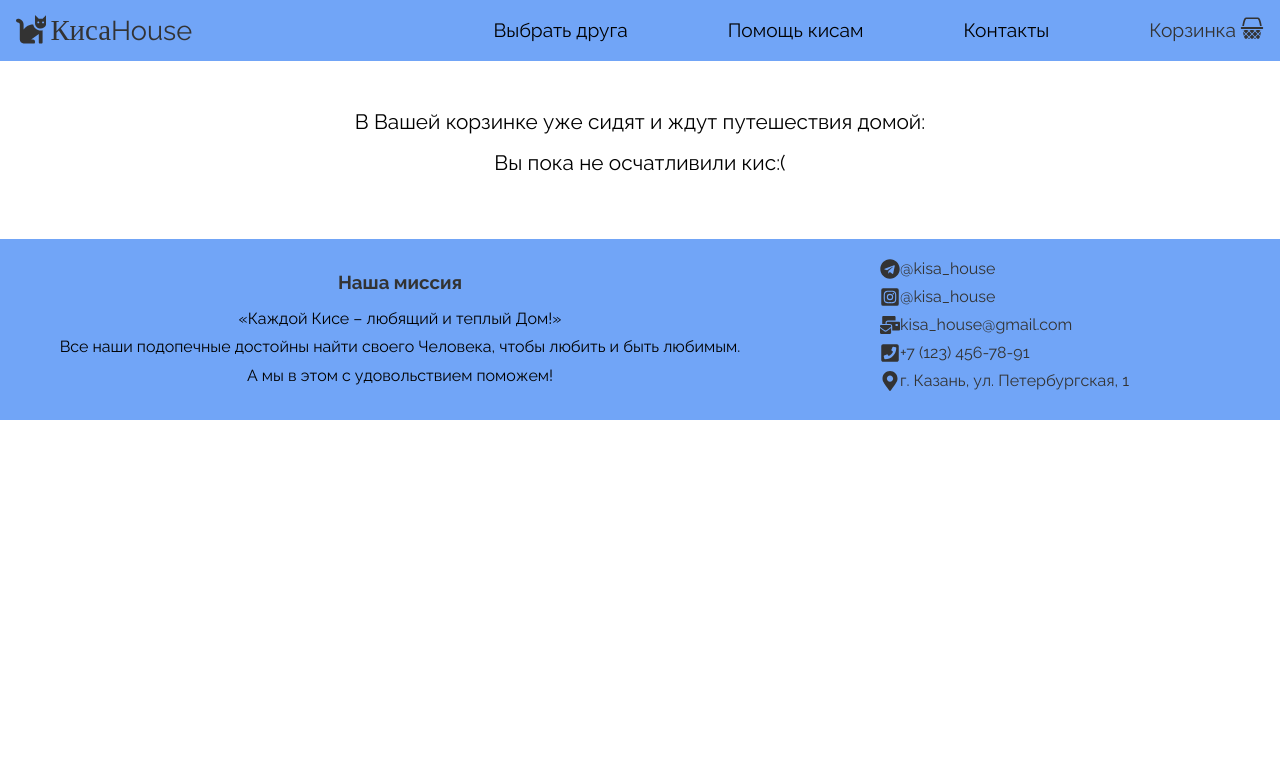
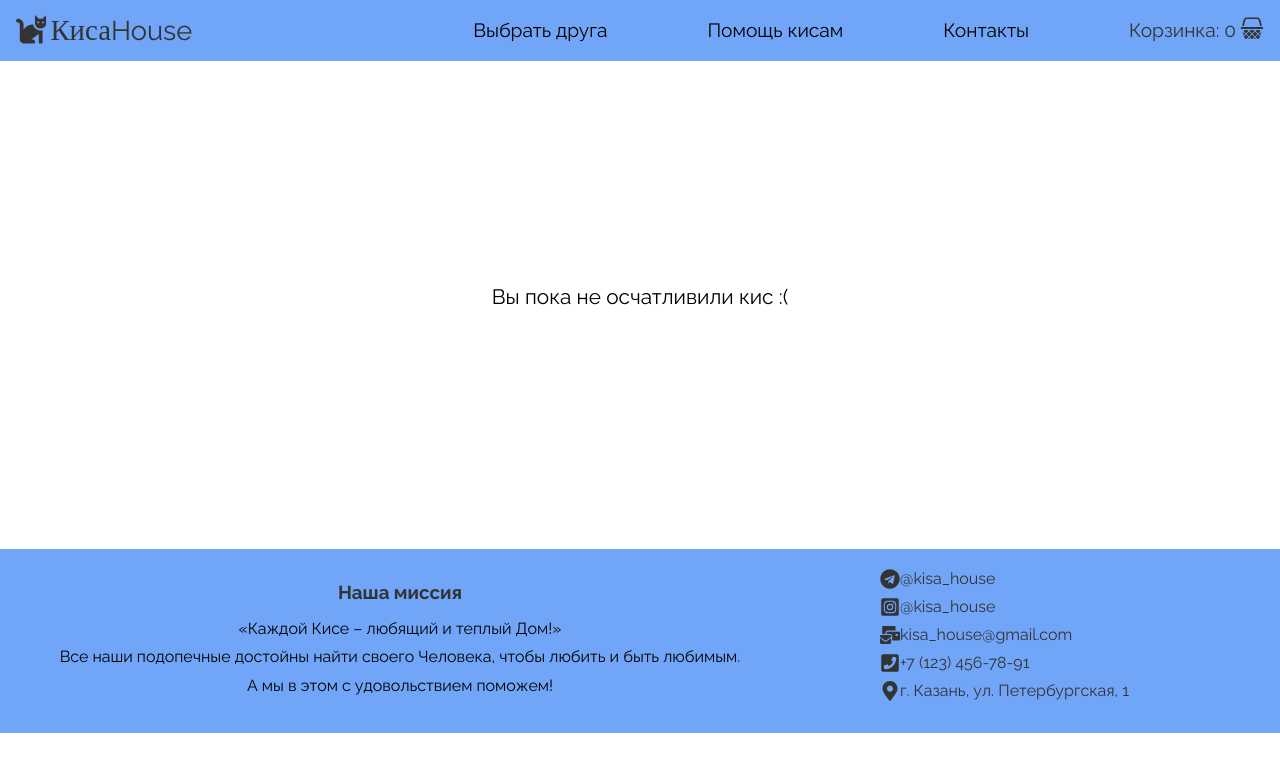
Before and after one commit to anastaok/kisa-house, a React (Create React App) app: page /cart in a window 1280 px wide. Shown: the top 772 px of the page. Built offline with nearby package versions, Linux system fonts and the light colour scheme; a web font is replaced by a local one.

Commit message:
added disabled forn for button component(cart)

```diff
--- a/src/App.tsx
+++ b/src/App.tsx
@@ -36,7 +36,7 @@ const App = () => {
 
   return (
     <div className="wrapper">
-      <Header />
+      <Header cartKisas={cartKisas} />
       <Routes>
         <Route
           path="/"
--- a/src/components/Button/Button.scss
+++ b/src/components/Button/Button.scss
@@ -37,6 +37,11 @@
       inset 2px 2px 4px 0 rgba(0, 0, 0, 0.4);
     cursor: pointer;
   }
+
+  &:disabled {
+    cursor: default;
+    box-shadow: none;
+  }
 }
 
 .lg {
--- a/src/components/Button/Button.tsx
+++ b/src/components/Button/Button.tsx
@@ -5,16 +5,22 @@ type TProps = {
   width: "sm" | "md" | "lg";
   variant?: string;
   onClick?: () => void;
+  disabled?: boolean;
 };
 
 const Button: React.FC<TProps> = ({
   children,
   width,
   variant = "default",
+  disabled,
   onClick,
 }) => {
   return (
-    <button className={`${width} ${variant} `} onClick={onClick && onClick}>
+    <button
+      className={`${width} ${variant} `}
+      onClick={onClick && onClick}
+      disabled={disabled}
+    >
       {children}
     </button>
   );
--- a/src/components/Cart/Cart.scss
+++ b/src/components/Cart/Cart.scss
@@ -1,8 +1,11 @@
 .cart {
   padding: 3rem 5rem;
   display: flex;
+  justify-content: center;
+  align-content: center;
+  align-items: center;
   flex-direction: column;
-  align-items: center;
+  min-height: 49vh;
 
   .titleCart {
     font-size: 1.3rem;
--- a/src/components/Cart/Cart.tsx
+++ b/src/components/Cart/Cart.tsx
@@ -18,9 +18,11 @@ const Cart: React.FC<TProps> = ({ cartKisas, setCartKisas }) => {
   return (
     <div className="cart">
       <div className="wrapperCart">
-        <p className="titleCart">
-          В Вашей корзинке уже сидят и ждут путешествия домой:
-        </p>
+        {cartKisas.length ? (
+          <p className="titleCart">
+            В Вашей корзинке уже сидят и ждут путешествия домой:
+          </p>
+        ) : null}
         {cartKisas.length ? (
           cartKisas.map((kisa) => (
             <React.Fragment key={kisa.id}>
@@ -37,7 +39,7 @@ const Cart: React.FC<TProps> = ({ cartKisas, setCartKisas }) => {
             </React.Fragment>
           ))
         ) : (
-          <p className="titleCart">{"Вы пока не осчатливили кис:("}</p>
+          <p className="titleCart">{"Вы пока не осчатливили кис :("}</p>
         )}
         {cartKisas.length ? (
           <p className="titleCart">Число счастливых кис: {cartKisas.length}</p>
--- a/src/components/Footer/Footer.scss
+++ b/src/components/Footer/Footer.scss
@@ -1,6 +1,6 @@
 .footer {
   width: 100%;
-  height: 9.3rem;
+  height: 9.5rem;
   padding: 1rem 0;
   background-color: #71a5f7;
 
--- a/src/components/Header/Header.tsx
+++ b/src/components/Header/Header.tsx
@@ -2,11 +2,16 @@ import { NavLink } from "react-router-dom";
 import { Link } from "react-scroll";
 
 import "./Header.scss";
+import { TKisa } from "../../App";
 
 import { FaCat } from "react-icons/fa";
 import { GiBasket } from "react-icons/gi";
 
-const Header = () => {
+type TProps = {
+  cartKisas: TKisa[];
+};
+
+const Header: React.FC<TProps> = ({ cartKisas }) => {
   return (
     <div className="header">
       <div className="logo">
@@ -40,7 +45,7 @@ const Header = () => {
         </ul>
         <NavLink className="link" to="/cart">
           <div className="cartWrapper">
-            Корзинка
+            Корзинка: {cartKisas.length}
             <GiBasket className="iconCart" />
           </div>
         </NavLink>
--- a/src/components/Kisa/Kisa.tsx
+++ b/src/components/Kisa/Kisa.tsx
@@ -1,4 +1,5 @@
 import { NavLink } from "react-router-dom";
+import { useState } from "react";
 import { TKisa } from "../../App";
 import Button from "../Button";
 import "./Kisa.scss";
@@ -9,6 +10,14 @@ type TProps = {
 };
 
 const Kisa: React.FC<TProps> = ({ kisa, setCartKisas }) => {
+  const [disabled, setDisabled] = useState(false);
+
+  const func = () => {
+    setCartKisas((prev: TKisa[]) => [...prev, kisa]);
+    setDisabled(true);
+    console.log(disabled);
+  };
+
   return (
     <div className="kisaContainer">
       <div className="photoContainer">
@@ -19,10 +28,7 @@ const Kisa: React.FC<TProps> = ({ kisa, setCartKisas }) => {
       <div className="infoTitleKisa">
         {kisa.name},&nbsp;{kisa.age}
       </div>
-      <Button
-        width="md"
-        onClick={() => setCartKisas((prev: TKisa[]) => [...prev, kisa])}
-      >
+      <Button width="md" onClick={func} disabled={disabled}>
         <p>Забрать кису</p>
       </Button>
     </div>
```
